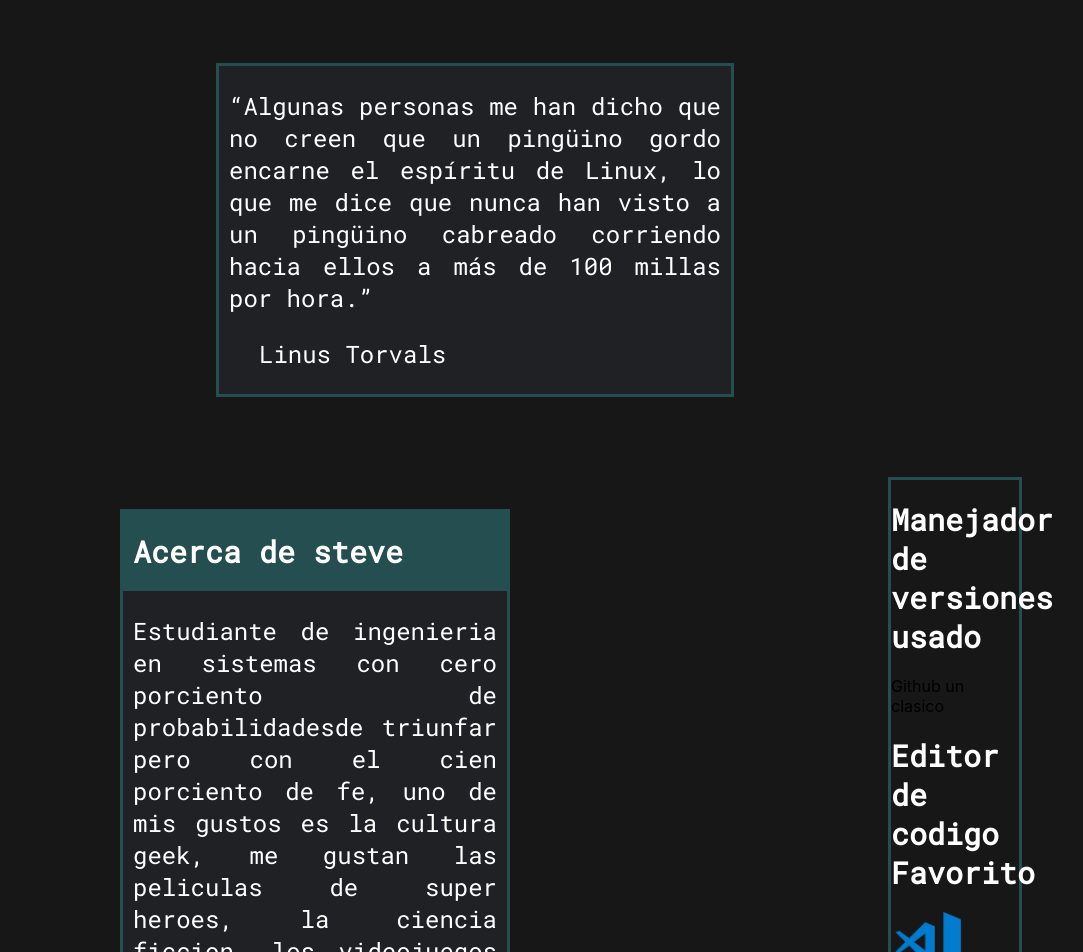
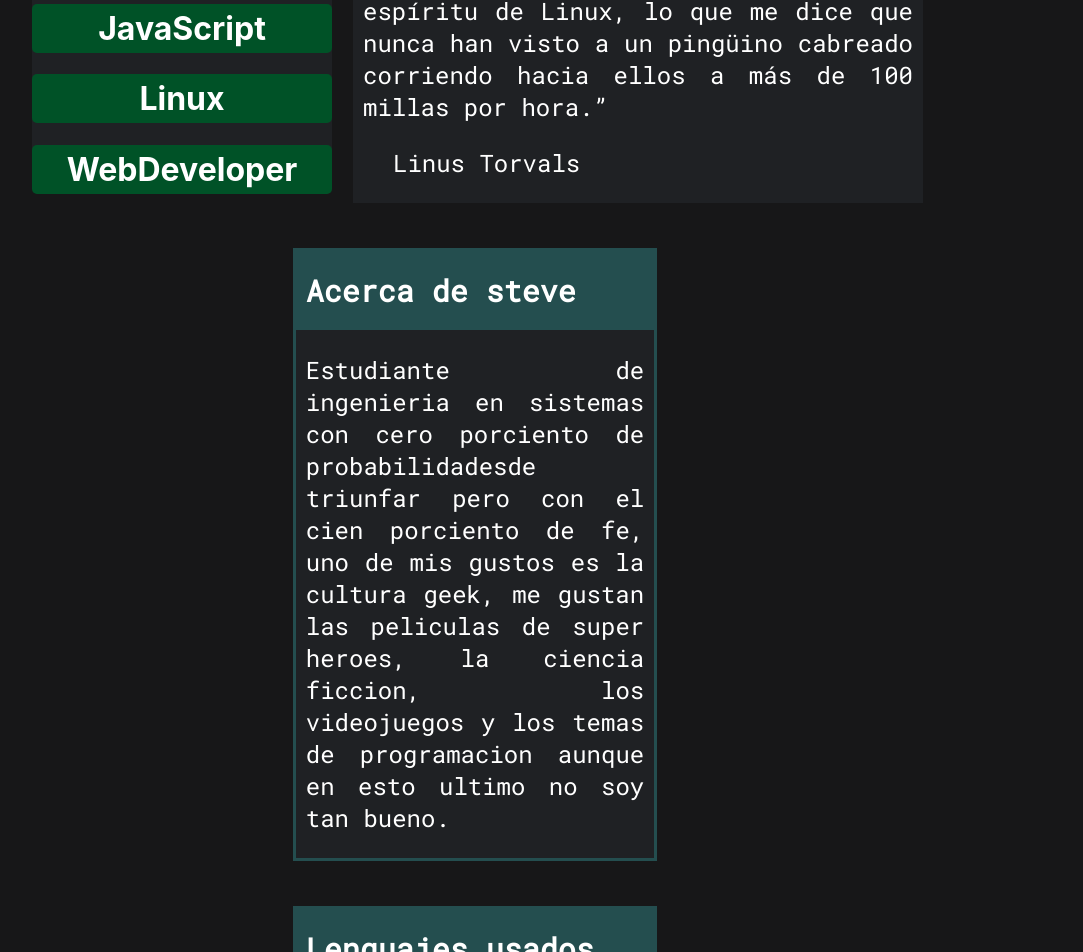
Before and after one commit to SteveBartmoss/steveapp, a React (Create React App) app: page /steve in a window 1280 px wide. Shown: the part 525-1477 px from the top of the page, without its empty margins (165-1248 px from the left). Built offline with nearby package versions, Linux system fonts and the light colour scheme.

Commit message:
add new elements for the style in the page steve

```diff
--- a/src/pages/Steve.jsx
+++ b/src/pages/Steve.jsx
@@ -7,7 +7,7 @@ import Portada from "../component/Portada";
 import Actividad from "../component/Actividad";
 import Lateral from "../component/LateralSteve";
 import Pie from "../component/Pie";
-import { BackExp, Div70, Expositor, GridPerfil, Paper, TitleExp } from "../component/Contenedores/Cajas";
+import { BackExp, Div70, DivCard, DivColum, DivRow, Expositor, GridPerfil, Paper, TitleExp } from "../component/Contenedores/Cajas";
 
 
 function Steve() {
@@ -20,18 +20,17 @@ function Steve() {
             <Portada image={"/Assets/steveA.png"} />
 
             <Div70>
-                <div className="div-tags">
+
+                <DivRow>
+                    <DivColum>
+                        <DivCard>
                             <h1 className="tag">React</h1>
                             <h1 className="tag">JavaScript</h1>
                             <h1 className="tag">Linux</h1>
                             <h1 className="tag">WebDeveloper</h1>
-                </div>
-            </Div70>
-
-
-
-            <Expositor>
-                <Paper>
+                        </DivCard>
+                    </DivColum>
+                    <DivColum>
                         <BackExp>
                             <p className="content-curso">
                                 “Algunas personas me han dicho que no creen que un pingüino
@@ -41,11 +40,13 @@ function Steve() {
                             </p>
                             <blockquote className="quote">Linus Torvals</blockquote>
                         </BackExp>
-                </Paper>
-            </Expositor>
+                    </DivColum>
+                </DivRow>
 
-            <GridPerfil>
-                <div>
+
+
+
+
                 <Expositor>
                     <Paper>
                         <TitleExp>
@@ -195,8 +196,6 @@ function Steve() {
                     </Paper>
                 </Expositor>
 
-                </div>
-                <div>
                 <Expositor>
                     <h1 className="title1">Manejador de versiones usado</h1>
                     <p>Github un clasico</p>
@@ -232,9 +231,8 @@ function Steve() {
 
                     </div>
                 </Expositor>
-                </div>
 
-            </GridPerfil>
+            </Div70>
 
             <Pie />
         </>
```
Lines whose indentation alone changed are shown as unchanged.
